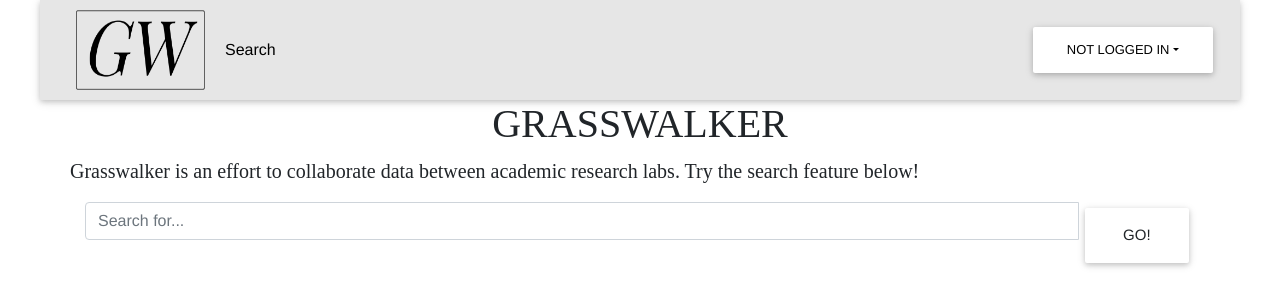
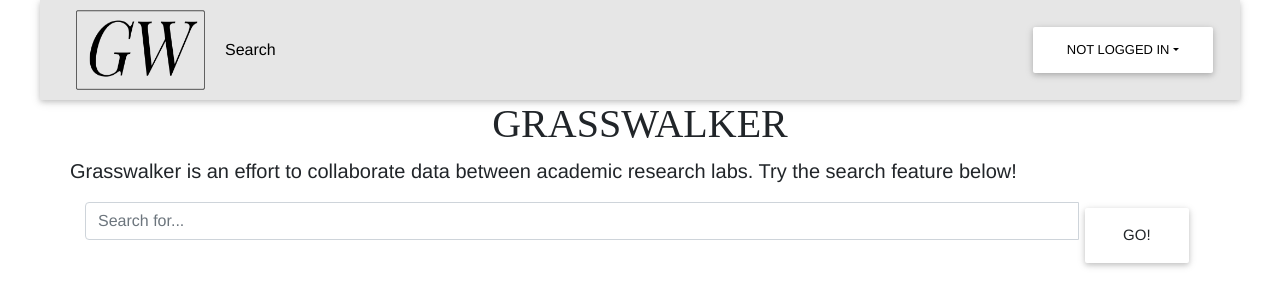
Before and after one commit to sunk0015/Grasswalker_project, a React (Create React App) app in the folder grasswalker-web/: page / in a window 1280 px wide. Shown: the top 306 px of the page. Built offline with nearby package versions, Linux system fonts and the light colour scheme.

Commit message:
Changed paragraph font to Helvetica

```diff
--- a/grasswalker-web/src/App.css
+++ b/grasswalker-web/src/App.css
@@ -57,7 +57,7 @@ button {
 
 p {
  font-size: 100%;
- font-family: Lato Regular !important;
+ font-family: Helvetica !important;
 }
 
 .btn-primary-gw{
```
